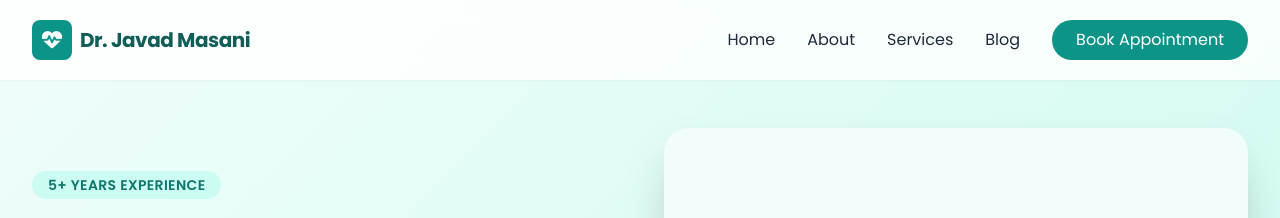
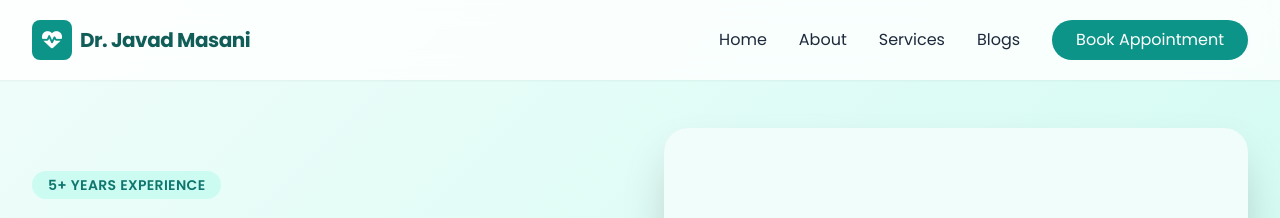
Before and after one commit to JavadMasani/Araogya, a Jekyll site: the page index.html, which Jekyll copies as it is, in a window 1280 px wide. Shown: the top 218 px of the page. Built offline with Jekyll 4.4.1, drawn with Linux system fonts in a browser that asks for light colours; nearby versions of some CDN libraries.

Commit message:
Update index.html

```diff
--- a/index.html
+++ b/index.html
@@ -49,7 +49,7 @@
                         <a href="#home" class="nav-link font-medium">Home</a>
                         <a href="#about" class="nav-link font-medium">About</a>
                         <a href="#services" class="nav-link font-medium">Services</a>
-                        <a href="#blog" class="nav-link font-medium">Blog</a>
+                        <a href="/blogs">Blogs</a>
                         <a href="#contact" class="bg-teal-600 text-white px-6 py-2 rounded-full hover:bg-teal-700 transition">Book Appointment</a>
                     </div>
                 </div>
@@ -423,4 +423,5 @@
         });
     </script>
 </body>
+
 </html>
```
